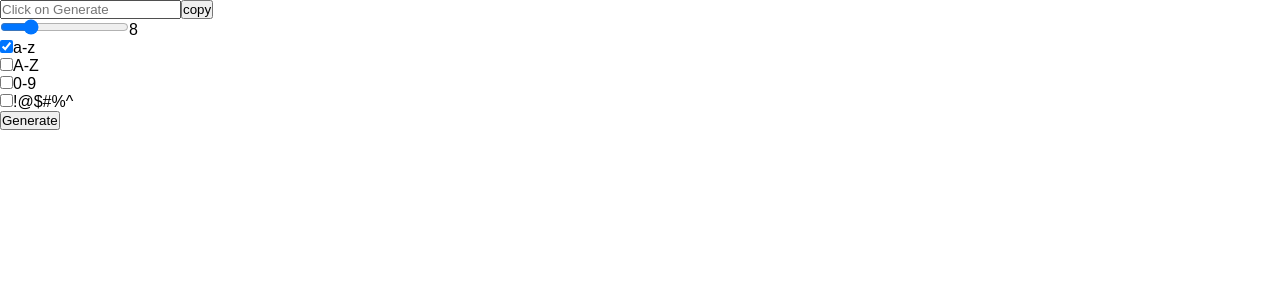
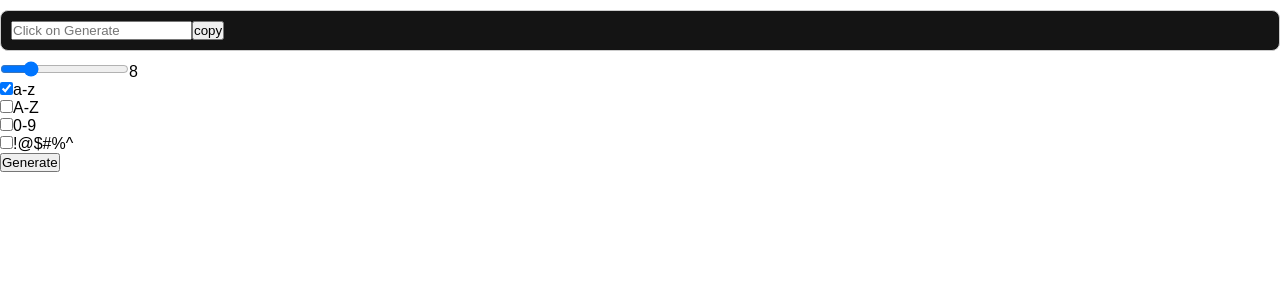
Before and after one commit to chengivan2/passgen, a Next.js app: page / in a window 1280 px wide. Shown: the top 300 px of the page. Built offline with nearby package versions, Linux system fonts and the light colour scheme.

Commit message:
Added form css file

```diff
--- a/src/app/Theform.jsx
+++ b/src/app/Theform.jsx
@@ -1,5 +1,6 @@
 "use client";
 import { useState } from 'react';
+import './theform.css';
 
 export default function TheForm() {
 
--- /dev/null
+++ b/src/app/theform.css
@@ -0,0 +1,7 @@
+.the-password {
+  background-color: #141414;
+  padding: 10px;
+  margin: 10px 0;
+  border: 1px solid #ccc;
+  border-radius: .5em;
+}
```
